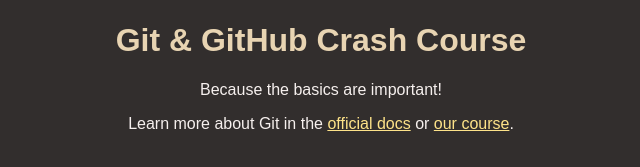
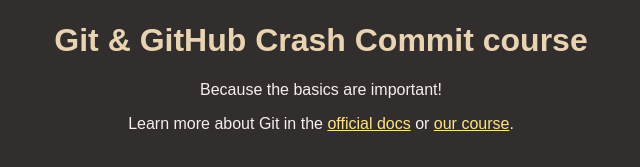
Before and after one commit to MuretiMartin/GHcourse, a plain HTML site: page index.html in a window 1280 px wide. Shown: the part 147-314 px from the top of the page, without its empty margins (319-959 px from the left). Drawn offline with Linux system fonts and the light colour scheme.

Commit message:
updated the course name revert changes

```diff
--- a/index.html
+++ b/index.html
@@ -10,7 +10,7 @@
   <body>
     <header>
       <img id="logo" src="logo.png" alt="A logo that contains the word 'Git'" />
-      <h1>Git & GitHub Crash Course</h1>
+      <h1>Git & GitHub Crash Commit course </h1>
     </header>
     <main>
       <p>Because the basics are important!</p>
```
